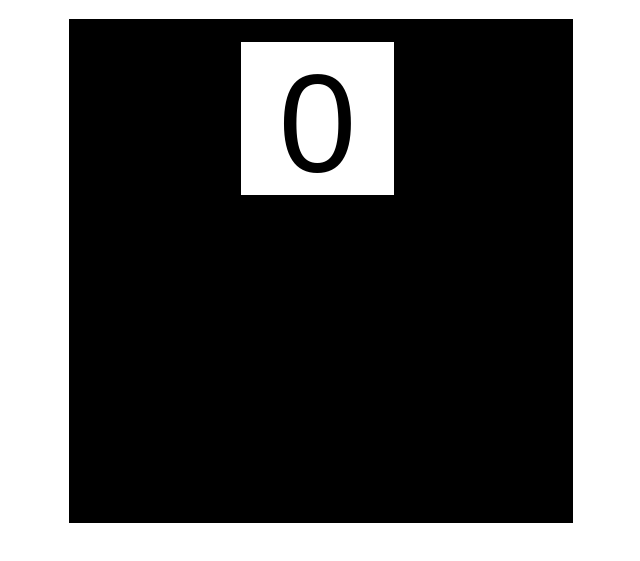
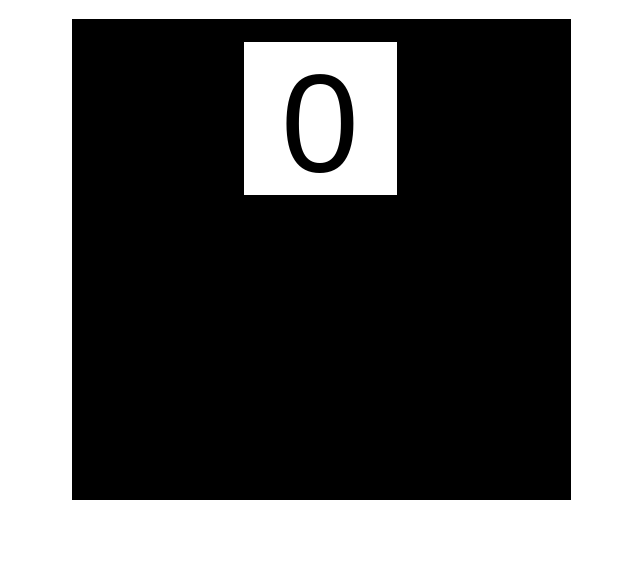
Before and after one commit to andrewdallas1/tile_game, a plain HTML site: page index.html in a window 1280 px wide. Shown: the part 61-622 px from the top of the page, without its empty margins (319-959 px from the left). Drawn offline with Linux system fonts and the light colour scheme.

Commit message:
slight style update

```diff
--- a/styles/style.css
+++ b/styles/style.css
@@ -4,8 +4,8 @@ h1 {
 
 #wrapper {
   border: 2px solid black;
-  height: 500px;
-  width: 500px;
+  height: 477px;
+  width: 495px;
   margin: 0 auto;
   background-color: #000;
 }
```
